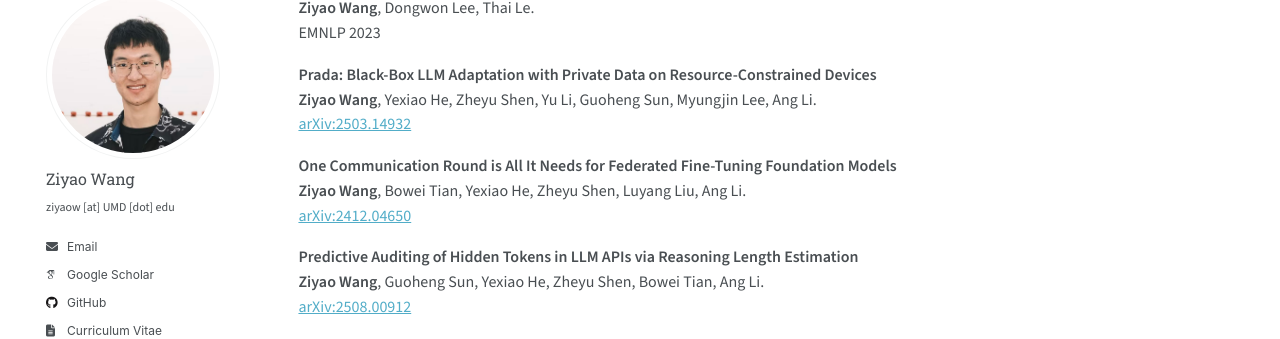
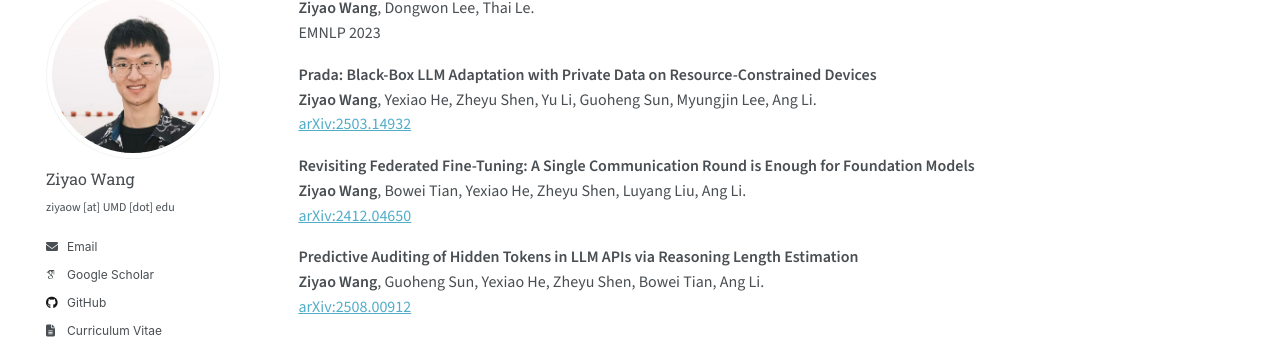
Before and after one commit to ziyaow1010/ziyaow1010.github.io, a Jekyll site: the page built from _pages/cv.md, in a window 1280 px wide and 900 px high, scrolled down 1026 px. Shown: the part 105-444 px from the top of the window. Built offline with Jekyll 4.4.1, drawn with Linux system fonts in a browser that asks for light colours; some web fonts are replaced; a script that is not in the unit is left out.

Commit message:
Correct one-shot federated fine-tuning paper title to revised manuscript

```diff
--- a/_pages/cv.md
+++ b/_pages/cv.md
@@ -75,7 +75,7 @@ EMNLP 2023
 </p>
 
 <p>
-<strong>One Communication Round is All It Needs for Federated Fine-Tuning Foundation Models</strong><br>
+<strong>Revisiting Federated Fine-Tuning: A Single Communication Round is Enough for Foundation Models</strong><br>
 <strong>Ziyao Wang</strong>, Bowei Tian, Yexiao He, Zheyu Shen, Luyang Liu, Ang Li.<br>
 <a href="https://arxiv.org/abs/2412.04650" target="_blank" rel="noopener">arXiv:2412.04650</a>
 </p>
```
